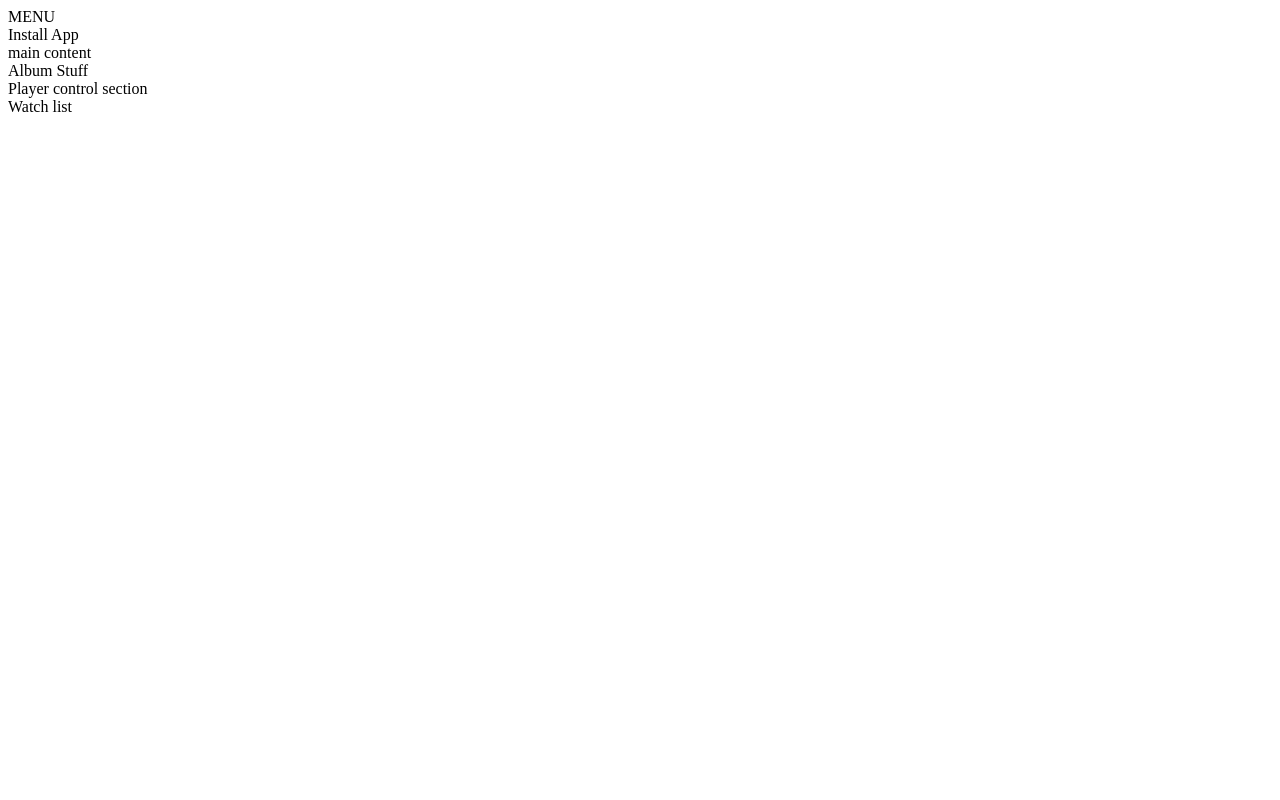
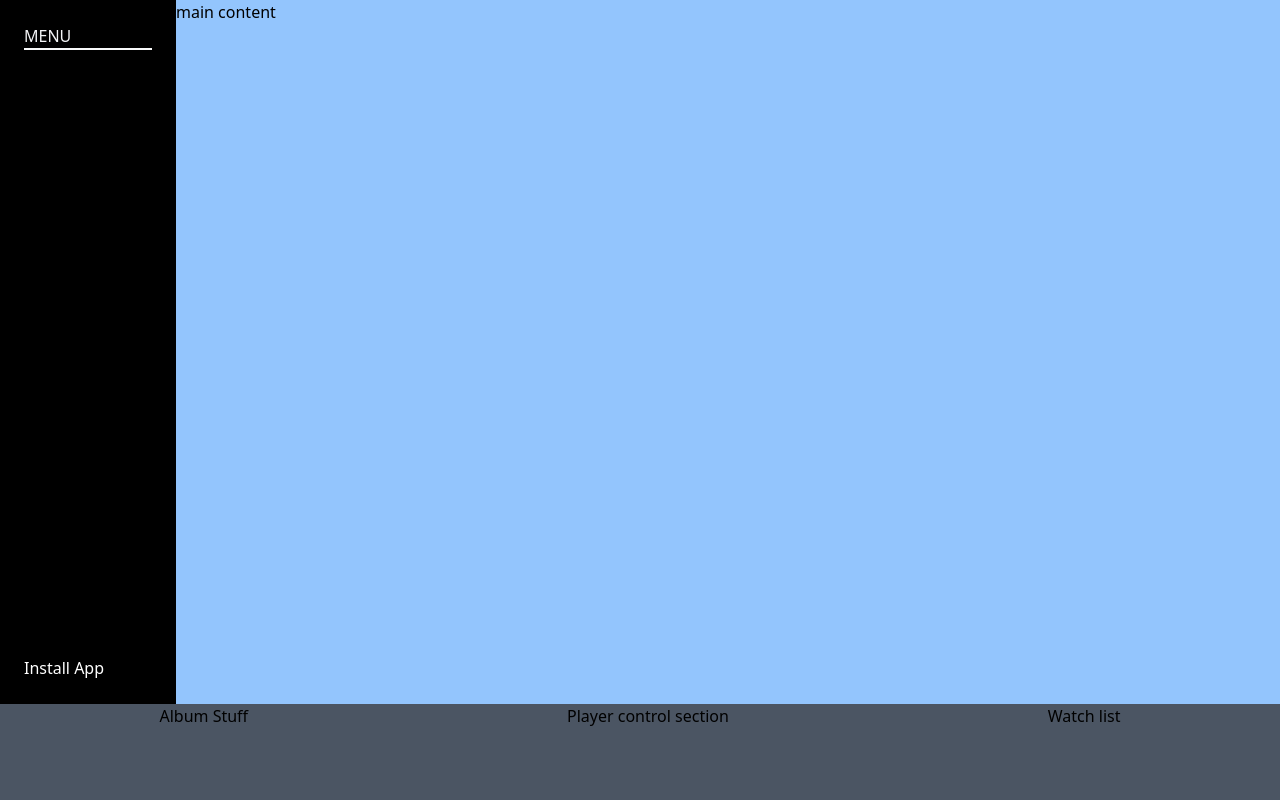
Before and after one commit to SauelAlmonte/tailwind-redo, a website: page index.html in a window 1280 px wide. Drawn offline with nearby package versions, Linux system fonts and the light colour scheme.

Commit message:
Tailwindcss Play CDNJS

```diff
--- a/index.html
+++ b/index.html
@@ -5,7 +5,7 @@
     <meta name="viewport"
           content="width=device-width, user-scalable=no, initial-scale=1.0, maximum-scale=1.0, minimum-scale=1.0">
     <meta http-equiv="X-UA-Compatible" content="ie=edge">
-
+    <link rel="stylesheet" href="https://cdnjs.cloudflare.com/ajax/libs/tailwindcss/2.2.19/tailwind.min.css" referrerpolicy="no-referrer" />
     <title>Document</title>
 </head>
 <body>
```
